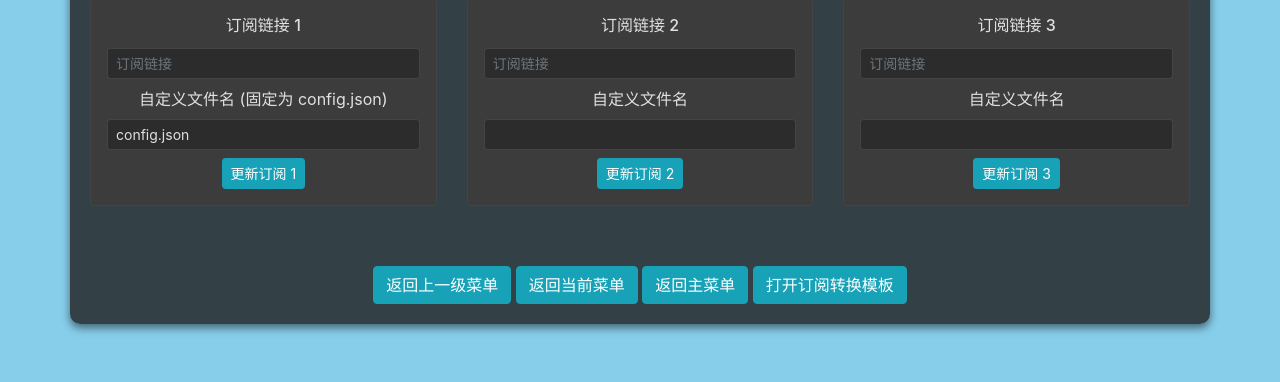
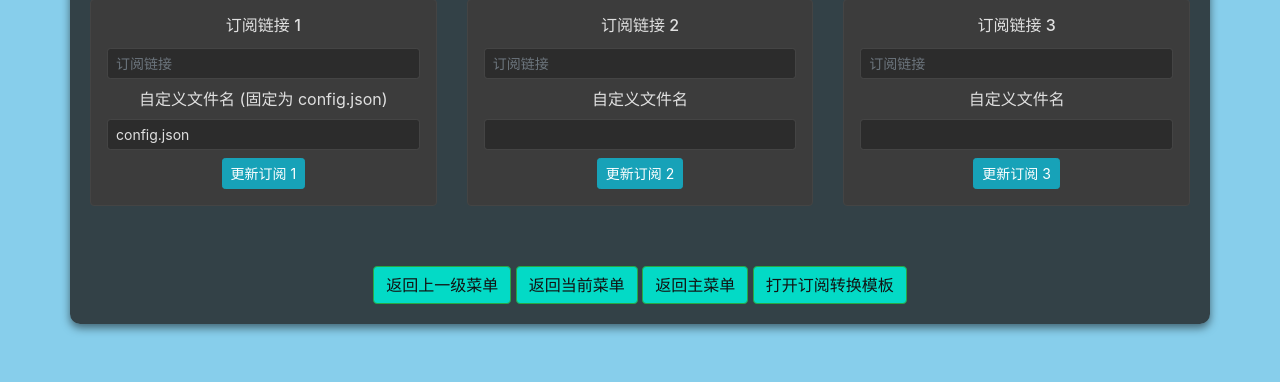
Before and after one commit to Thaolga/luci-app-nekoclash, a PHP site: page /upload_sb.php in a window 1280 px wide. Shown: the part 364-746 px from the top of the page. Run offline with PHP 8.4, Linux system fonts and the light colour scheme.

Commit message:
Update upload_sb.php

```diff
--- a/luci-app-nekoclash/htdocs/nekoclash/upload_sb.php
+++ b/luci-app-nekoclash/htdocs/nekoclash/upload_sb.php
@@ -328,13 +328,12 @@ if (isset($_POST['update_index'])) {
             background-color: #018786;
         }
         .modal-header, .modal-body, .modal-footer {
-            background: #2C2C2C;
-            color: #E0E0E0;
+            background: #f8f9fa;
+            color: #333;
         }
         .modal-content {
-            background: #3C3C3C;
-            border: 1px solid #444;
-            max-height: 80vh;
+            background: #ffffff;
+            border: 1px solid #ced4da;
         }
         .modal-body {
             overflow-y: auto;
@@ -406,23 +405,19 @@ if (isset($_POST['update_index'])) {
             width: auto;
             white-space: nowrap;
         }
-
         @media (max-width: 768px) {
             .btn-group {
                 flex-direction: column;
             }
-
             .btn-group .btn {
                 width: 100%;
                 margin-bottom: 5px;
             }
-
             .nav-buttons {
                 display: flex;
                 flex-direction: column;
                 align-items: center;
             }
-
             .nav-buttons .btn {
                 width: 100%;
                 margin-bottom: 10px;
@@ -518,10 +513,10 @@ if (isset($_POST['update_index'])) {
         </form>
 
         <div class="nav-buttons mt-4">
-            <a href="javascript:history.back()" class="btn btn-info">返回上一级菜单</a>
-            <a href="/nekoclash/upload_sb.php" class="btn btn-info">返回当前菜单</a>
-            <a href="/nekoclash" class="btn btn-info">返回主菜单</a>
-            <a href="/nekoclash/box.php" class="btn btn-info">打开订阅转换模板</a>
+            <a href="javascript:history.back()" class="btn btn-success">返回上一级菜单</a>
+            <a href="/nekoclash/upload_sb.php" class="btn btn-success">返回当前菜单</a>
+            <a href="/nekoclash" class="btn btn-success">返回主菜单</a>
+            <a href="/nekoclash/box.php" class="btn btn-success">打开订阅转换模板</a>
         </div>
     </div>
 
@@ -562,6 +557,7 @@ if (isset($_POST['update_index'])) {
             var oldFileName = button.data('filename');
             var modal = $(this);
             modal.find('#oldFileName').val(oldFileName);
+            modal.find('#newFileName').val(oldFileName);
         });
     </script>
 </body>
```
